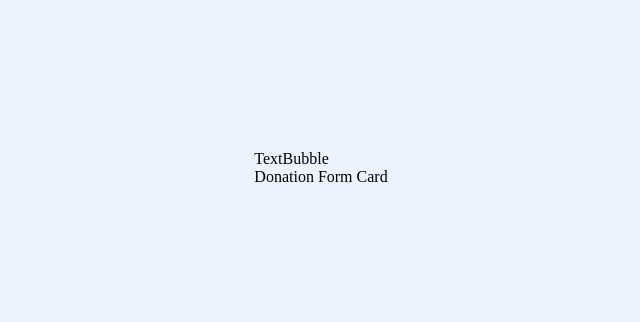
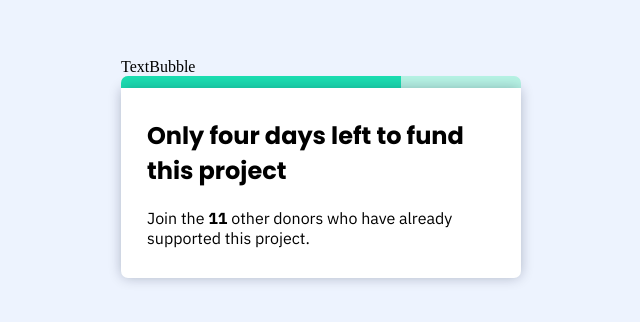
Before and after one commit to Jonaphant/donation-form, a React app: page / in a window 1280 px wide. Shown: the part 152-474 px from the top of the page, without its empty margins (319-959 px from the left). Built offline with nearby package versions, Linux system fonts and the light colour scheme.

Commit message:
Create initial ProgressBar UI and some style tweaks to meet spec

```diff
--- /dev/null
+++ b/src/components/DonationForm/ProgressBar.js
@@ -0,0 +1,11 @@
+import React from 'react';
+
+const ProgressBar = () => {
+  return (
+    <div className="progress-container">
+      <div className="progress-bar"></div>
+    </div>
+  )
+}
+
+export default ProgressBar;
--- a/src/components/DonationForm/index.css
+++ b/src/components/DonationForm/index.css
@@ -1,8 +1,26 @@
 .donation-card {
-  width: 500px;
-  background-color: white;
+  width: 400px;
+  background-color: #ffffff;
   box-shadow: 0px 0px 13px -1px rgba(6, 18, 46, 0.3);
-  padding: 20px 24px;
+  padding: 30px 26px;
   border-bottom-left-radius: 7px;
   border-bottom-right-radius: 7px;
 }
+
+.progress-container {
+  background-color: #b6f2e4;
+  border-top-left-radius: 7px;
+  border-top-right-radius: 7px;
+}
+
+.progress-bar {
+  height: 12px;
+  width: 70%;
+  border-top-left-radius: 7px;
+  background-color: #1bddb1;
+}
+
+.donation-header {
+  font-size: x-large;
+  margin-bottom: 20px;
+}
--- a/src/components/DonationForm/index.js
+++ b/src/components/DonationForm/index.js
@@ -2,12 +2,18 @@
 import './index.css';
 
 import TextBubble from '../TextBubble';
+import ProgressBar from './ProgressBar';
 
 const DonationForm = () => {
   return (
     <div>
       <TextBubble />
-      Donation Form Card
+      <ProgressBar />
+      <div className="donation-card">
+        <p className="font-bold font-poppins donation-header">Only four days left to fund this project</p>
+        <p className="font-ibm-plex">Join the <span className="font-bold">11</span> other donors who have already supported this project.</p>
+        {/* input form */}
+      </div>
     </div>
   )
 }
```
